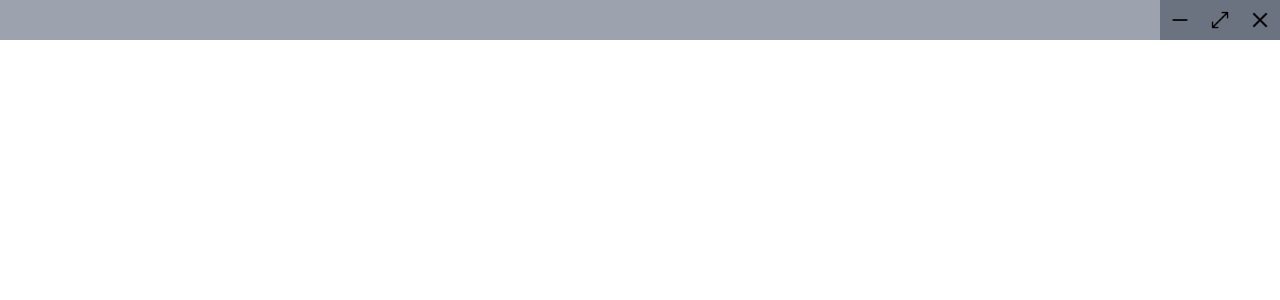
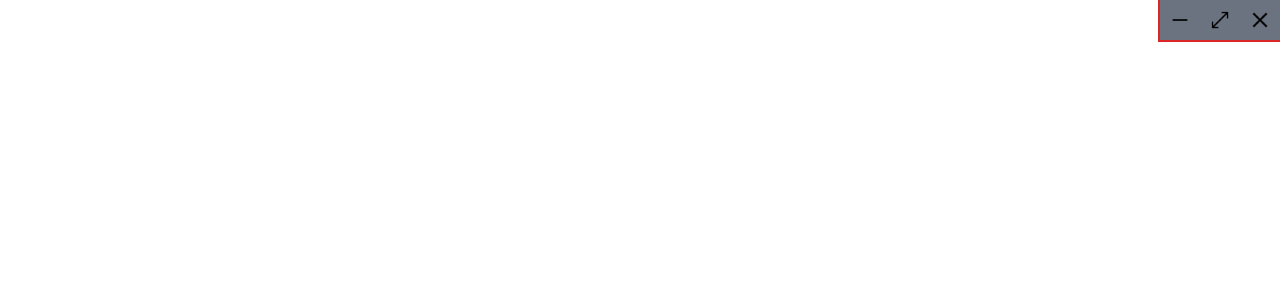
Before and after one commit to SleepyKingdom/SleepyLauncher, a React (Vite) app: page / in a window 1280 px wide. Shown: the top 300 px of the page. Built offline with nearby package versions, Linux system fonts and the light colour scheme.

Commit message:
updated top bar

```diff
--- a/src/App.tsx
+++ b/src/App.tsx
@@ -6,6 +6,10 @@ function App() {
     <>
       <TopBar />
 
+
+
+
+
     </>
   )
 }
--- a/src/pages/TopBar.tsx
+++ b/src/pages/TopBar.tsx
@@ -26,10 +26,10 @@ const TopBar = () => {
         <header className="h-28">
             <nav className="flex justify-between">
                 <div className="flex-grow">
-                    <div className="draggable bg-gray-400 h-10 p-2">
+                    <div className="draggable h-10 p-2 ">
                     </div>
                 </div>
-                <div className="icon-bar flex bg-gray-500">
+                <div className="icon-bar flex bg-gray-500 border-solid border-b-2 border-l-2 border-red-600">
                     <Icon src={MinusIcon} className="hover:bg-gray-300 h-10 w-10 p-2" />
                     <Icon src={windowSizeState()} className="hover:bg-gray-300 h-10 w-10 p-2" />
 
```
